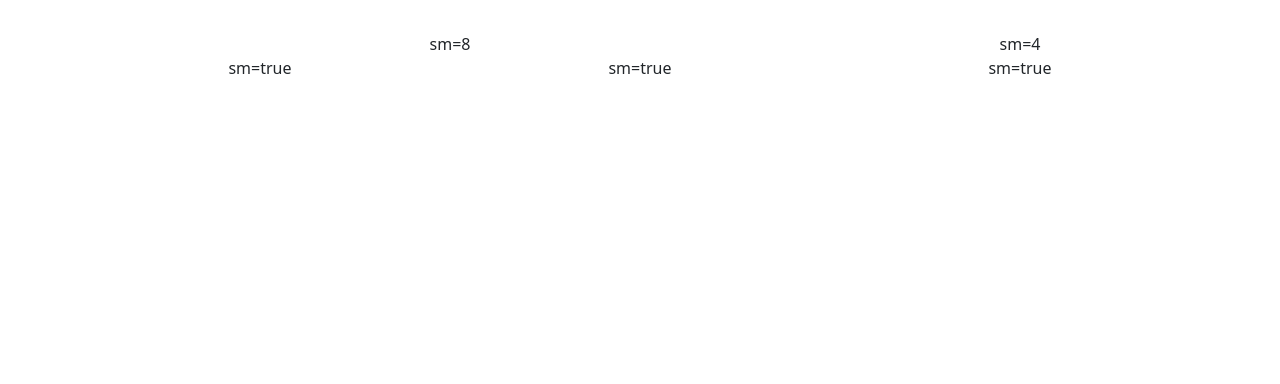
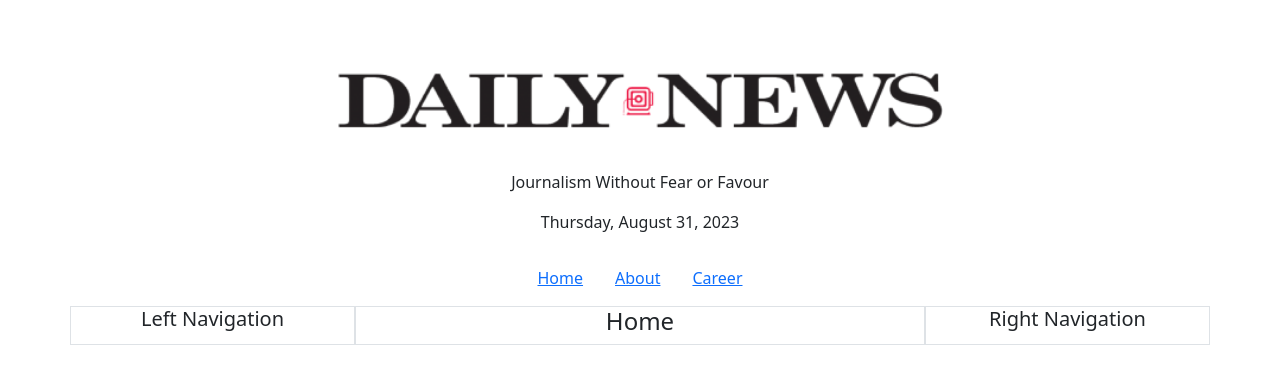
Before and after one commit to nurealammiaji/daily-news-client, a React (Vite) app: page / in a window 1280 px wide. Shown: the top 384 px of the page. Built offline with nearby package versions, Linux system fonts and the light colour scheme.

Commit message:
header added

```diff
--- a/src/App.jsx
+++ b/src/App.jsx
@@ -1,13 +1,13 @@
-import { Outlet } from 'react-router-dom';
 import './App.css';
 import Common from './components/Common/Common';
+import Header from './components/Header/Header';
 
 function App() {
 
   return (
     <>
+      <Header></Header>
       <Common></Common>
-      <Outlet></Outlet>
     </>
   )
 }
--- /dev/null
+++ b/src/components/About/About.jsx
@@ -0,0 +1,11 @@
+
+
+const About = () => {
+    return (
+        <div>
+            <h5>About</h5>
+        </div>
+    );
+};
+
+export default About;
--- /dev/null
+++ b/src/components/Career/Career.jsx
@@ -0,0 +1,11 @@
+
+
+const Career = () => {
+    return (
+        <div>
+            <h5>Career</h5>
+        </div>
+    );
+};
+
+export default Career;
--- a/src/components/Common/Common.jsx
+++ b/src/components/Common/Common.jsx
@@ -1,18 +1,23 @@
 import { Col, Container, Row } from "react-bootstrap";
 import 'bootstrap/dist/css/bootstrap.min.css';
+import LeftNavigation from "../LeftNavigation/LeftNavigation";
+import RightNavigation from "../RightNavigation/RightNavigation";
+import { Outlet } from "react-router-dom";
 
 const Common = () => {
     return (
         <div>
             <Container>
                 <Row>
-                    <Col sm={8}>sm=8</Col>
-                    <Col sm={4}>sm=4</Col>
-                </Row>
-                <Row>
-                    <Col sm>sm=true</Col>
-                    <Col sm>sm=true</Col>
-                    <Col sm>sm=true</Col>
+                    <Col md={3} className="border">
+                        <LeftNavigation></LeftNavigation>
+                    </Col>
+                    <Col md={6} className="border">
+                        <Outlet></Outlet>
+                    </Col>
+                    <Col md={3} className="border">
+                        <RightNavigation></RightNavigation>
+                    </Col>
                 </Row>
             </Container>
         </div>
--- a/src/components/Error/Error.jsx
+++ b/src/components/Error/Error.jsx
@@ -1,5 +1,4 @@
 import { useRouteError } from "react-router-dom";
-
 
 const Error = () => {
 
--- a/src/components/Header/Header.jsx
+++ b/src/components/Header/Header.jsx
@@ -1,9 +1,18 @@
-
+import logo from "../../assets/logo.png";
+import moment from 'moment';
+import Navigation from "../Navigation/Navigation";
 
 const Header = () => {
     return (
         <div>
-
+            <div>
+                <img className="w-50" src={logo} alt="" />
+                <p>Journalism Without Fear or Favour</p>
+                <p>{moment().format("dddd, MMMM D, YYYY")}</p>
+            </div>
+            <div>
+                <Navigation></Navigation>
+            </div>
         </div>
     );
 };
--- a/src/components/Home/Home.jsx
+++ b/src/components/Home/Home.jsx
@@ -3,7 +3,7 @@
 const Home = () => {
     return (
         <div>
-
+            <h4>Home</h4>
         </div>
     );
 };
--- /dev/null
+++ b/src/components/LeftNavigation/LeftNavigation.jsx
@@ -0,0 +1,11 @@
+
+
+const LeftNavigation = () => {
+    return (
+        <div>
+            <h5>Left Navigation</h5>
+        </div>
+    );
+};
+
+export default LeftNavigation;
--- a/src/components/Navigation/Navigation.jsx
+++ b/src/components/Navigation/Navigation.jsx
@@ -1,10 +1,13 @@
-
+import { Link } from "react-router-dom";
+import 'bootstrap/dist/css/bootstrap.min.css';
 
 const Navigation = () => {
     return (
-        <div>
-
-        </div>
+        <nav className="d-flex align-items-center justify-content-center">
+            <Link className="m-3" to="/">Home</Link>
+            <Link className="m-3" to="/About">About</Link>
+            <Link className="m-3" to="/career">Career</Link>
+        </nav>
     );
 };
 
--- /dev/null
+++ b/src/components/RightNavigation/RightNavigation.jsx
@@ -0,0 +1,11 @@
+
+
+const RightNavigation = () => {
+    return (
+        <div>
+            <h5>Right Navigation</h5>
+        </div>
+    );
+};
+
+export default RightNavigation;
```
Also changed, not shown: src/main.jsx (+10 -0 lines).
